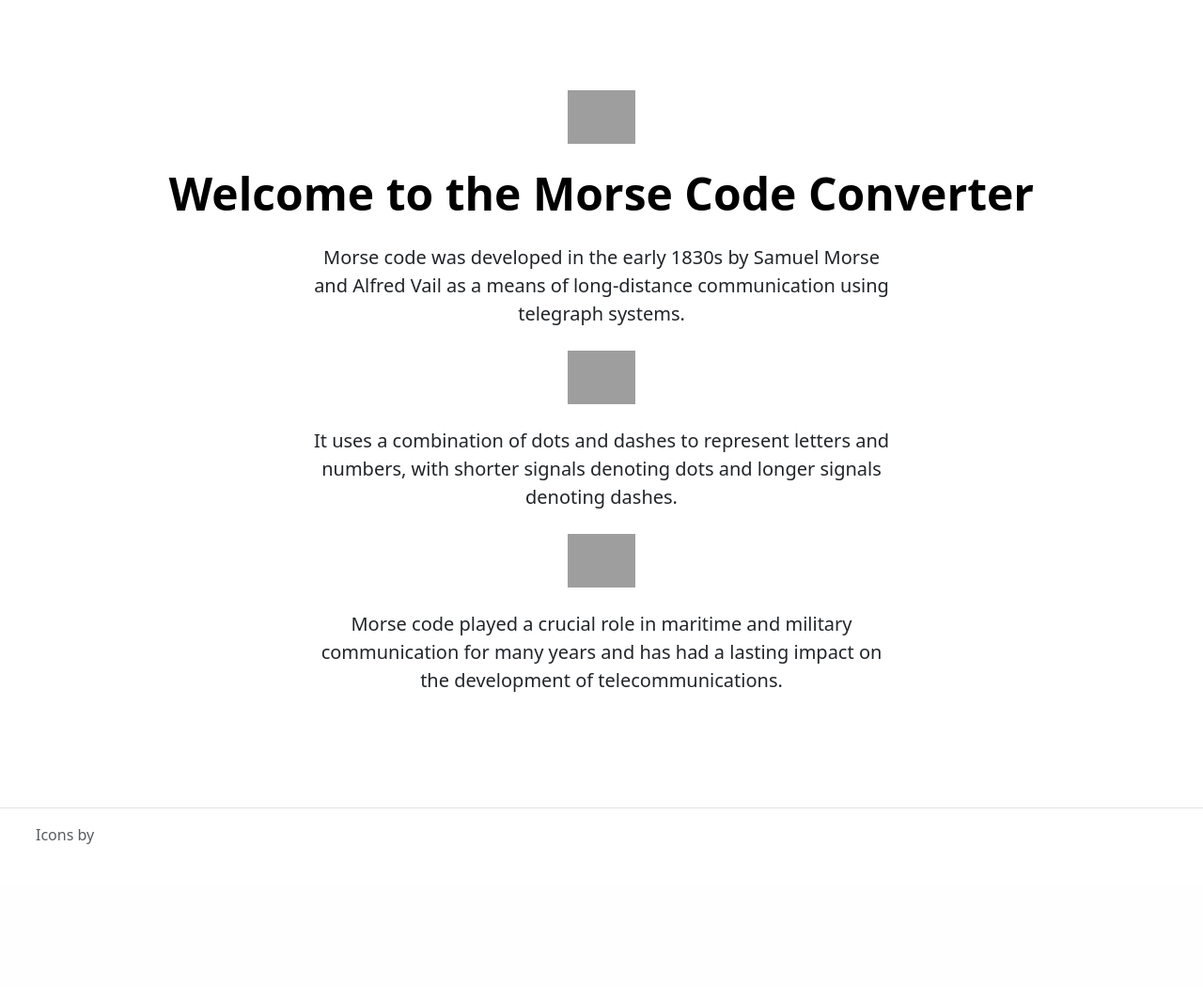
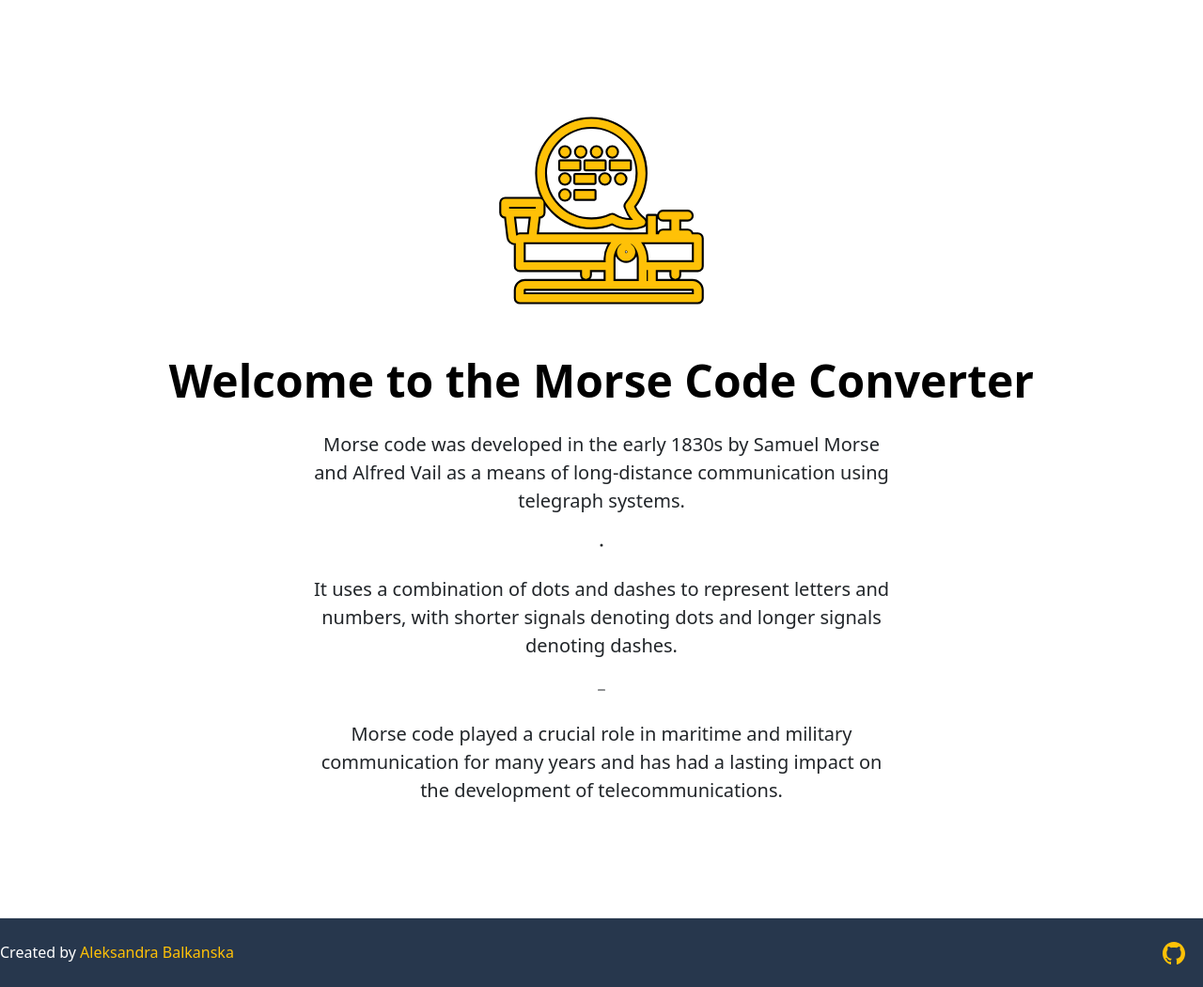
Before and after one commit to aleksandrabalkanska/Text_to_Morse_Code, a Flask app: page / in a window 1280 px wide. Shown: the part 56-1106 px from the top of the page at 94% size. Before the commit the page ends 997 px from the top, so only its background shows below. Run offline with Flask 3, Linux system fonts and the light colour scheme; some libraries are stand-ins or nearby versions; grey boxes are pictures that could not be loaded.

Commit message:
Adjust footer

```diff
--- a/templates/base.html
+++ b/templates/base.html
@@ -15,7 +15,9 @@
         <div class="container">
             <div class="d-flex flex-wrap align-items-center justify-content-center justify-content-lg-start">
                 <a href="/" class="d-flex align-items-center my-2 my-lg-0 me-lg-auto text-white text-decoration-none">
-            <svg class="bi me-2" width="40" height="32" role="img" aria-label="Bootstrap"><use xlink:href="#bootstrap"></use></svg>
+                    <svg class="bi me-2" width="40" height="32" role="img" aria-label="Bootstrap">
+                        <use xlink:href="#bootstrap"></use>
+                    </svg>
                 </a>
 
                 <ul class="nav col-12 col-lg-auto my-2 justify-content-center my-md-0 text-small">
@@ -39,17 +41,17 @@
 {% block content %}{% endblock %}
 
 <!-- Footer-->
-  <footer class="d-flex flex-wrap justify-content-between align-items-center py-3 my-4 border-top">
+<footer class="d-flex flex-wrap justify-content-between align-items-center py-4 border-top footer-bg">
     <div class="col-md-4 d-flex align-items-center">
-      <a href="/" class="mb-3 me-2 mb-md-0 text-muted text-decoration-none lh-1">
-        <svg class="bi" width="30" height="24"><use xlink:href="#bootstrap"></use></svg>
-      </a>
-      <span class="text-muted">Icons by </span>
+        <span class="text-white">Created by <span class="text-warning"> Aleksandra Balkanska </span> </span>
     </div>
 
-    <ul class="nav col-md-4 justify-content-end list-unstyled d-flex">
-      <li class="ms-3"><a class="text-muted" href="#"><svg class="bi" width="24" height="24"><use xlink:href="#twitter"></use></svg></a></li>
-    </ul>
+    <div class="col-md-4 d-flex justify-content-end me-3">
+            <a class="text-muted" href="https://github.com/alexthesloth98">
+                <img src="{{ url_for('static', filename='icons/github-icon.svg') }}" alt="GitHub Icon" width="30"
+                     height="24">
+            </a>
+    </div>
 </footer>
 
 <script src="https://cdn.jsdelivr.net/npm/bootstrap@5.3.0-alpha3/dist/js/bootstrap.bundle.min.js"
--- a/templates/index.html
+++ b/templates/index.html
@@ -4,17 +4,21 @@
 
 {% block content %}
 <div class="px-4 py-5 my-5 text-center">
-    <img class="d-block mx-auto mb-4" src="/docs/5.3/assets/brand/bootstrap-logo.svg" alt="" width="72" height="57">
+    <img class="d-block mx-auto mb-4" src="{{ url_for('static', filename='icons/morse-code-icon.svg') }}" alt="" width="256" height="256">
     <h1 class="display-5 fw-bold text-body-emphasis">Welcome to the Morse Code Converter</h1>
     <div class="col-lg-6 mx-auto text-justify">
         <p class="lead mb-4 mt-4 "><b>Morse code</b> was developed in the early 1830s by Samuel Morse and Alfred Vail as a
             means of
             long-distance communication using telegraph systems.</p>
-         <img class="d-block mx-auto mb-4" src="/docs/5.3/assets/brand/bootstrap-logo.svg" alt="" width="72" height="57">
+        <svg xmlns="http://www.w3.org/2000/svg" width="16" height="16" fill="currentColor" class="bi bi-dot mb-4" viewBox="0 0 16 16">
+  <path d="M8 9.5a1.5 1.5 0 1 0 0-3 1.5 1.5 0 0 0 0 3z"/>
+</svg>
         <p class="lead mb-4">
             It uses a combination of dots and dashes to represent letters and numbers,
             with shorter signals denoting dots and longer signals denoting dashes. </p>
-         <img class="d-block mx-auto mb-4" src="/docs/5.3/assets/brand/bootstrap-logo.svg" alt="" width="72" height="57">
+        <svg xmlns="http://www.w3.org/2000/svg" width="16" height="16" fill="currentColor" class="bi bi-dash mb-4" viewBox="0 0 16 16">
+  <path d="M4 8a.5.5 0 0 1 .5-.5h7a.5.5 0 0 1 0 1h-7A.5.5 0 0 1 4 8z"/>
+</svg>
         <p class="lead mb-4"> Morse code played a crucial role in maritime and military communication for many years and
             has had a lasting
             impact on the development of telecommunications.</p>
```
Lines whose indentation alone changed are shown as unchanged.
